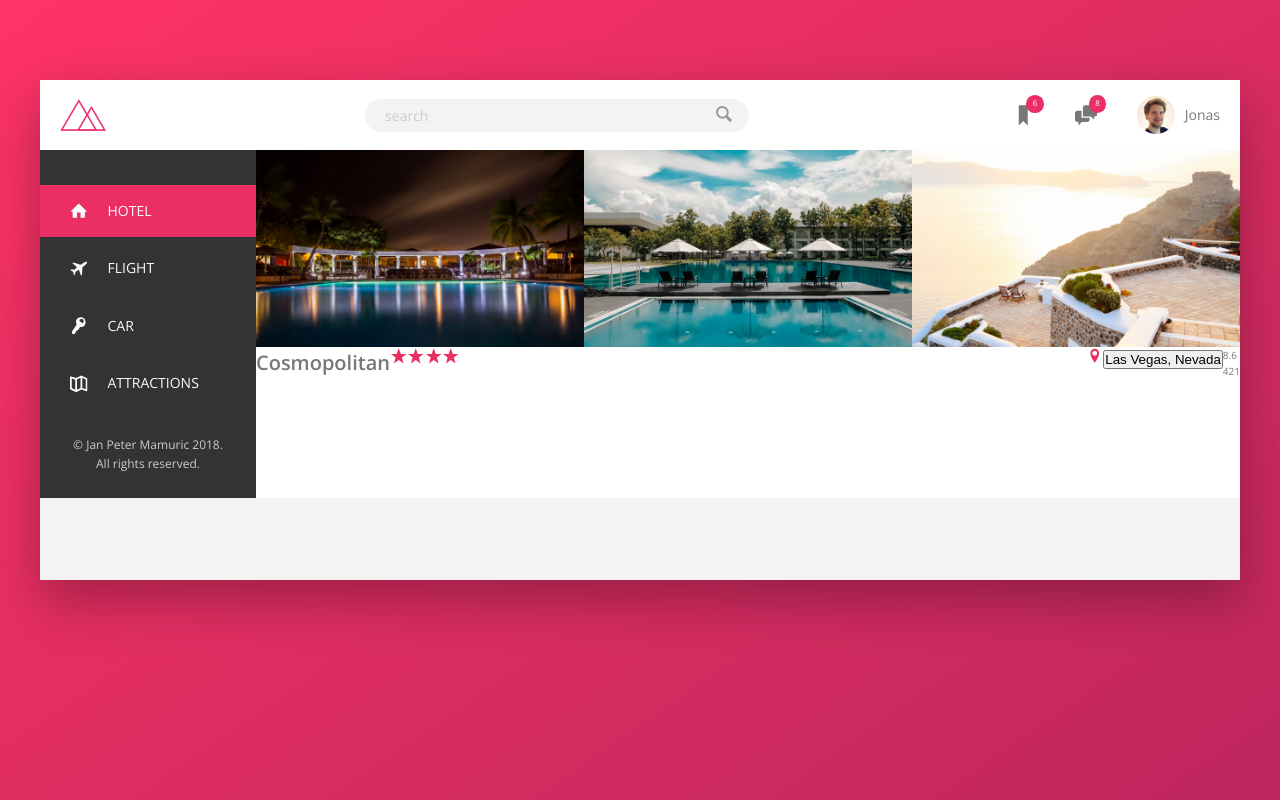
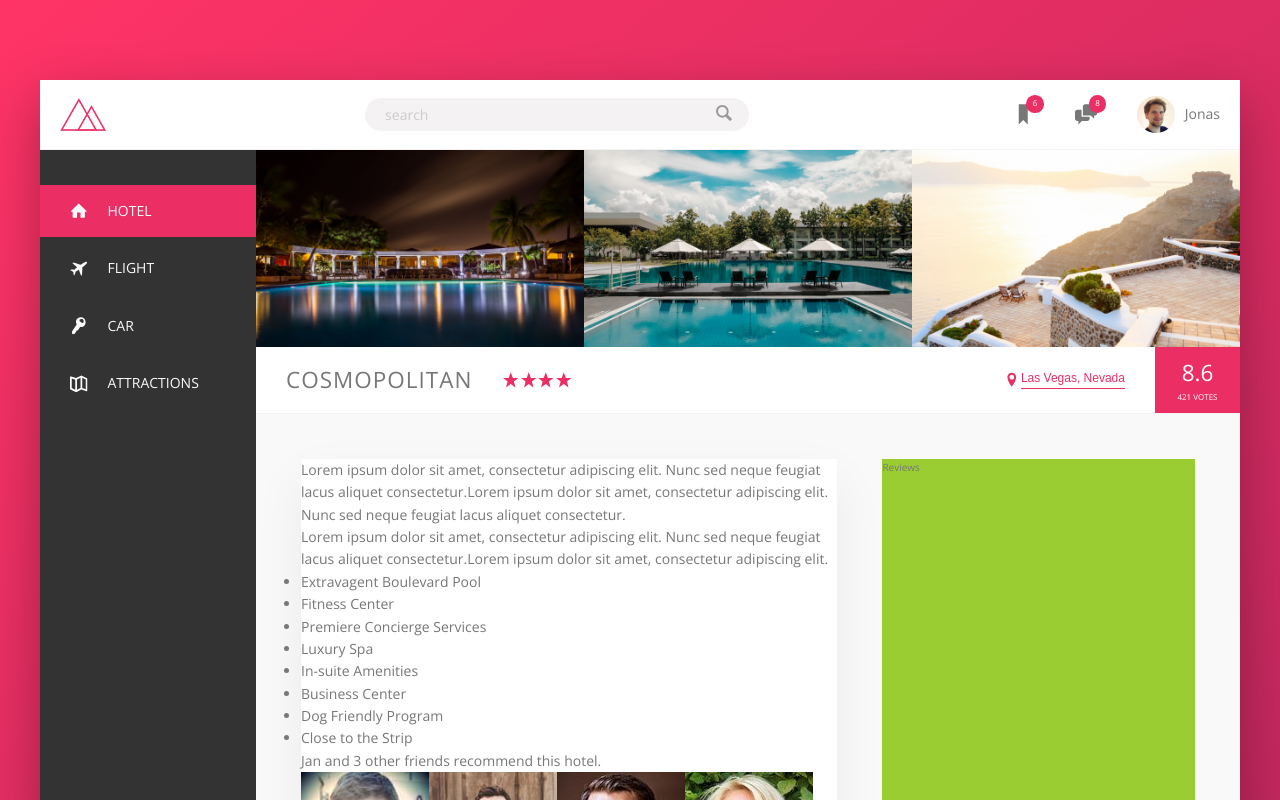
Before and after one commit to jpmamuric/FairFare, a React (Create React App) app: page / in a window 1280 px wide. Shown: the top 800 px of the page. Built offline with nearby package versions, Linux system fonts and the light colour scheme.

Commit message:
added details feature

```diff
--- a/src/assets/sass/base/_base.scss
+++ b/src/assets/sass/base/_base.scss
@@ -25,9 +25,12 @@
   --color-grey-dark-2: #777;
   --color-grey-dark-3: #999;
 
+  --box-shadow-very-light: 0 2rem 5rem rgba(0,0,0,.06);
+  --box-shadow-light: 0 1rem 4rem rgba(0,0,0,.25);
   --box-shadow-dark: 0 2rem 5rem rgba(0,0,0,.3);
 
   --color-white: #fff;
+  --line: 1px solid var(--color-grey-light-2);
 }
 
 // Global Resets
--- /dev/null
+++ b/src/assets/sass/layout/_details.scss
@@ -0,0 +1,20 @@
+.detail {
+  display: flex;
+  padding: 4.5rem;
+  background-color: var(--color-grey-light-1);
+  border-bottom: var(--line);
+
+  &__description {
+    font-size: 1.4rem;
+    background-color: var(--color-white);
+    box-shadow: var(--box-shadow-very-light);
+    flex: 0 0 60%;
+    margin-right: 4.5rem;
+  }
+
+  &__reviews {
+    background-color: yellowgreen;
+    flex: 1;
+  }
+
+}
--- a/src/assets/sass/layout/_header.scss
+++ b/src/assets/sass/layout/_header.scss
@@ -2,7 +2,7 @@
   font-size: 1.4rem;
   height: 7rem;
   background-color: var(--color-white);
-  border-bottom: var(--color-grey-light-2);
+  border-bottom: var(--line);
   display: flex;
   justify-content: space-between;
   align-items: center;
@@ -40,7 +40,7 @@
     }
 
     &::-webkit-input-placeholder {
-      font-variant: 100;
+      font-weight: 100;
       color: var(--color-grey-light-4);
     }
   }
--- a/src/assets/sass/layout/_home.scss
+++ b/src/assets/sass/layout/_home.scss
@@ -15,29 +15,69 @@
 
 .overview {
   display: flex;
-
+  align-items: center;
+  border-bottom: var(--line);
 
   &__heading {
-
+    font-size: 2.25rem;
+    font-weight: 300;
+    text-transform: uppercase;
+    letter-spacing: 1px;
+    padding: 1.5rem 3rem;
   }
 
   &__stars {
-      flex: 1;
+    //flexbox trick that takes up space needed and margin is calculated.
+    margin-right: auto;
+    display: flex;
   }
 
   &__location {
-
+    font-size: 1.2rem;
+    display: flex;
+    vertical-align: center;
   }
 
   &__rating {
-
+    align-items: center;
+    align-self: stretch;
+    background-color: var(--color-primary);
+    color: var(--color-white);
+    display: flex;
+    flex-direction: column;
+    justify-content: center;
+    margin-left: 3rem;
+    padding: 0 2.25rem;
   }
 
   &__rating-count{
-
+    font-size: .8rem;
+    text-transform: uppercase;
   }
 
   &__rating-average {
+    font-size: 2.25rem;
+    font-weight: 300;
+  }
 
+  .btn-inline {
+    border: none;
+    color: var(--color-primary);
+    font-size: inherit;
+    border-bottom: 1px solid currentColor;
+    padding-bottom: 2px;
+    display: inline-block;
+    background-color: transparent;
+    cursor: pointer;
+    transition: all .2s;
+
+    &:hover {
+      color: var(--color-grey-dark-1);
+    }
+
+    &:focus {
+      outline: none;
+      animation: pulsate 1s infinite;
+    }
   }
 }
--- a/src/assets/sass/main.css
+++ b/src/assets/sass/main.css
@@ -19,8 +19,11 @@
   --color-grey-dark-1: #333;
   --color-grey-dark-2: #777;
   --color-grey-dark-3: #999;
+  --box-shadow-very-light: 0 2rem 5rem rgba(0,0,0,.06);
+  --box-shadow-light: 0 1rem 4rem rgba(0,0,0,.25);
   --box-shadow-dark: 0 2rem 5rem rgba(0,0,0,.3);
-  --color-white: #fff; }
+  --color-white: #fff;
+  --line: 1px solid var(--color-grey-light-2); }
 
 * {
   margin: 0;
@@ -44,6 +47,17 @@
   font-weight: 400;
   line-height: 1.6;
   min-height: 100vh; }
+
+@keyframes pulsate {
+  0% {
+    transform: scale(1);
+    box-shadow: none; }
+  50% {
+    transform: scale(1.05);
+    box-shadow: var(--box-shadow-light); }
+  100% {
+    transform: scale(1);
+    box-shadow: none; } }
 
 .magnifying-glass__icon {
   height: 2rem;
@@ -81,11 +95,26 @@
 .content {
   display: flex; }
 
+.detail {
+  display: flex;
+  padding: 4.5rem;
+  background-color: var(--color-grey-light-1);
+  border-bottom: var(--line); }
+  .detail__description {
+    font-size: 1.4rem;
+    background-color: var(--color-white);
+    box-shadow: var(--box-shadow-very-light);
+    flex: 0 0 60%;
+    margin-right: 4.5rem; }
+  .detail__reviews {
+    background-color: yellowgreen;
+    flex: 1; }
+
 .header {
   font-size: 1.4rem;
   height: 7rem;
   background-color: var(--color-white);
-  border-bottom: var(--color-grey-light-2);
+  border-bottom: var(--line);
   display: flex;
   justify-content: space-between;
   align-items: center; }
@@ -115,7 +144,7 @@
       background-color: var(--color-grey-light-3);
       transition: all .2s; }
     .magnifying-glass__input::-webkit-input-placeholder {
-      font-variant: 100;
+      font-weight: 100;
       color: var(--color-grey-light-4); }
   .magnifying-glass__input:focus + .magnifying-glass__button {
     background-color: var(--color-grey-light-3); }
@@ -138,9 +167,86 @@
     display: block; }
 
 .overview {
-  display: flex; }
+  display: flex;
+  align-items: center;
+  border-bottom: var(--line); }
+  .overview__heading {
+    font-size: 2.25rem;
+    font-weight: 300;
+    text-transform: uppercase;
+    letter-spacing: 1px;
+    padding: 1.5rem 3rem; }
   .overview__stars {
-    flex: 1; }
+    margin-right: auto;
+    display: flex; }
+  .overview__location {
+    font-size: 1.2rem;
+    display: flex;
+    vertical-align: center; }
+  .overview__rating {
+    align-items: center;
+    align-self: stretch;
+    background-color: var(--color-primary);
+    color: var(--color-white);
+    display: flex;
+    flex-direction: column;
+    justify-content: center;
+    margin-left: 3rem;
+    padding: 0 2.25rem; }
+  .overview__rating-count {
+    font-size: .8rem;
+    text-transform: uppercase; }
+  .overview__rating-average {
+    font-size: 2.25rem;
+    font-weight: 300; }
+  .overview .btn-inline {
+    border: none;
+    color: var(--color-primary);
+    font-size: inherit;
+    border-bottom: 1px solid currentColor;
+    padding-bottom: 2px;
+    display: inline-block;
+    background-color: transparent;
+    cursor: pointer;
+    transition: all .2s; }
+    .overview .btn-inline:hover {
+      color: var(--color-grey-dark-1); }
+    .overview .btn-inline:focus {
+      outline: none;
+      animation: pulsate 1s infinite; }
+
+.navigation {
+  align-self: stretch;
+  align-items: center;
+  display: flex;
+  justify-content: center; }
+  .navigation > * {
+    cursor: pointer;
+    padding: 0 2rem;
+    display: flex;
+    align-items: center;
+    height: 100%; }
+  .navigation > *:hover {
+    background-color: var(--color-grey-light-2); }
+  .navigation__icon-box {
+    position: relative; }
+  .navigation__notificaton {
+    align-items: center;
+    background-color: var(--color-primary);
+    border-radius: 50%;
+    color: var(--color-white);
+    display: flex;
+    font-size: .8rem;
+    height: 1.75rem;
+    justify-content: center;
+    position: absolute;
+    width: 1.75rem;
+    top: 1.5rem;
+    right: 1.1rem; }
+  .navigation__user-img {
+    border-radius: 50%;
+    height: 3.75rem;
+    margin-right: 1rem; }
 
 .sidebar {
   background-color: var(--color-grey-dark-1);
@@ -188,36 +294,3 @@
   color: var(--color-grey-light-4);
   text-align: center;
   padding: 2.5rem; }
-
-.navigation {
-  align-self: stretch;
-  align-items: center;
-  display: flex;
-  justify-content: center; }
-  .navigation > * {
-    cursor: pointer;
-    padding: 0 2rem;
-    display: flex;
-    align-items: center;
-    height: 100%; }
-  .navigation > *:hover {
-    background-color: var(--color-grey-light-2); }
-  .navigation__icon-box {
-    position: relative; }
-  .navigation__notificaton {
-    align-items: center;
-    background-color: var(--color-primary);
-    border-radius: 50%;
-    color: var(--color-white);
-    display: flex;
-    font-size: .8rem;
-    height: 1.75rem;
-    justify-content: center;
-    position: absolute;
-    width: 1.75rem;
-    top: 1.5rem;
-    right: 1.1rem; }
-  .navigation__user-img {
-    border-radius: 50%;
-    height: 3.75rem;
-    margin-right: 1rem; }
--- a/src/assets/sass/main.scss
+++ b/src/assets/sass/main.scss
@@ -9,7 +9,8 @@
 @import 'components/icons';
 
 @import 'layout/app';
+@import 'layout/details';
 @import 'layout/header';
 @import 'layout/home';
+@import 'layout/navigation';
 @import 'layout/sidebar';
-@import 'layout/navigation';
--- a/src/react/components/App.js
+++ b/src/react/components/App.js
@@ -1,8 +1,8 @@
 import React, { Component } from 'react';
 
 import Header from './Header';
+import Home from './Home';
 import Sidebar from './Sidebar';
-import Home from './Home';
 
 class App extends Component {
   render() {
--- /dev/null
+++ b/src/react/components/Details.js
@@ -0,0 +1,43 @@
+import React from 'react';
+
+import detailData from './Details.json'
+
+const Details = () => {
+  return (
+    <div className='detail'>
+      <div className="detail__description">
+        <p className="detail__description-paragraph">
+          Lorem ipsum dolor sit amet, consectetur adipiscing elit. Nunc sed neque feugiat lacus aliquet consectetur.Lorem ipsum dolor sit amet, consectetur adipiscing elit. Nunc sed neque feugiat lacus aliquet consectetur.
+        </p>
+        <p className="detail__description-paragraph">
+          Lorem ipsum dolor sit amet, consectetur adipiscing elit. Nunc sed neque feugiat lacus aliquet consectetur.Lorem ipsum dolor sit amet, consectetur adipiscing elit.
+        </p>
+        <ul className="detail__list">
+          {
+            detailData.amenities.map( item => (
+              <li key={item.description} className="detail__item">{item.description}</li>
+            ))
+          }
+        </ul>
+        <div className="recommendations">
+          <p className="recommendations__count">
+            Jan and 3 other friends recommend this hotel.
+          </p>
+          <div className="recommendations__friends">
+            {
+              detailData.friends.map( (friend,i) => (
+                <img key={i} src={require(`../../assets/img/${friend.src}`)} alt={friend.alt} className="recommendations__photo"/>
+              ))
+            }
+          </div>
+        </div>
+
+      </div>
+      <div className="detail__reviews">
+        Reviews
+      </div>
+    </div>
+  )
+}
+
+export default Details;
--- /dev/null
+++ b/src/react/components/Details.json
@@ -0,0 +1,19 @@
+{
+  "amenities" :[
+    { "description": "Extravagent Boulevard Pool" },
+    { "description": "Fitness Center" },
+    { "description": "Premiere Concierge Services" },
+    { "description": "Luxury Spa" },
+    { "description": "In-suite Amenities" },
+    { "description": "Business Center" },
+    { "description": "Dog Friendly Program" },
+    { "description": "Close to the Strip" }
+  ]
+,
+  "friends" : [
+    { "src": "user-3.jpg", "alt":"friend 1"},
+    { "src": "user-4.jpg", "alt":"friend 2"},
+    { "src": "user-5.jpg", "alt":"friend 3" },
+    { "src": "user-6.jpg", "alt":"friend 4"}
+  ]
+}
--- a/src/react/components/Home.js
+++ b/src/react/components/Home.js
@@ -1,7 +1,7 @@
 import React, { Component } from 'react'
 
+import Details from './Details';
 import Icon from './Icon';
-
 
 const images = [
   { name : 'hotel-1'},
@@ -10,6 +10,19 @@
 ]
 
 class Home extends Component {
+  state = {
+    hotelRating: 4
+  }
+
+  renderStars(){
+    let starIcons = []
+    for (let i = 0; i < this.state.hotelRating ; i++ ) {
+      starIcons.push(<Icon name='star' key={i} />)
+    }
+
+    return starIcons.map(star => star)
+  }
+
   render() {
     return (
       <main className="hotel-view">
@@ -29,12 +42,7 @@
           </h1>
 
           <div className="overview__stars">
-            {/* generate dynamic ratings*/}
-
-            <Icon name='star' />
-            <Icon name='star' />
-            <Icon name='star' />
-            <Icon name='star' />
+            { this.renderStars() }
           </div>
 
           <div className="overview__location">
@@ -44,10 +52,12 @@
 
           <div className='overview__rating'>
             <div className='overview__rating-average'>8.6</div>
-            <div className="overview__rating-count">421</div>
+            <div className="overview__rating-count">421 Votes</div>
           </div>
+        </div>
 
-        </div>
+        <Details />
+
       </main>
     )
   }
```
Also changed, not shown: src/assets/sass/base/_animations.scss (+16 -0 lines), src/react/components/Rating.js (deleted, +0 -48 lines).
